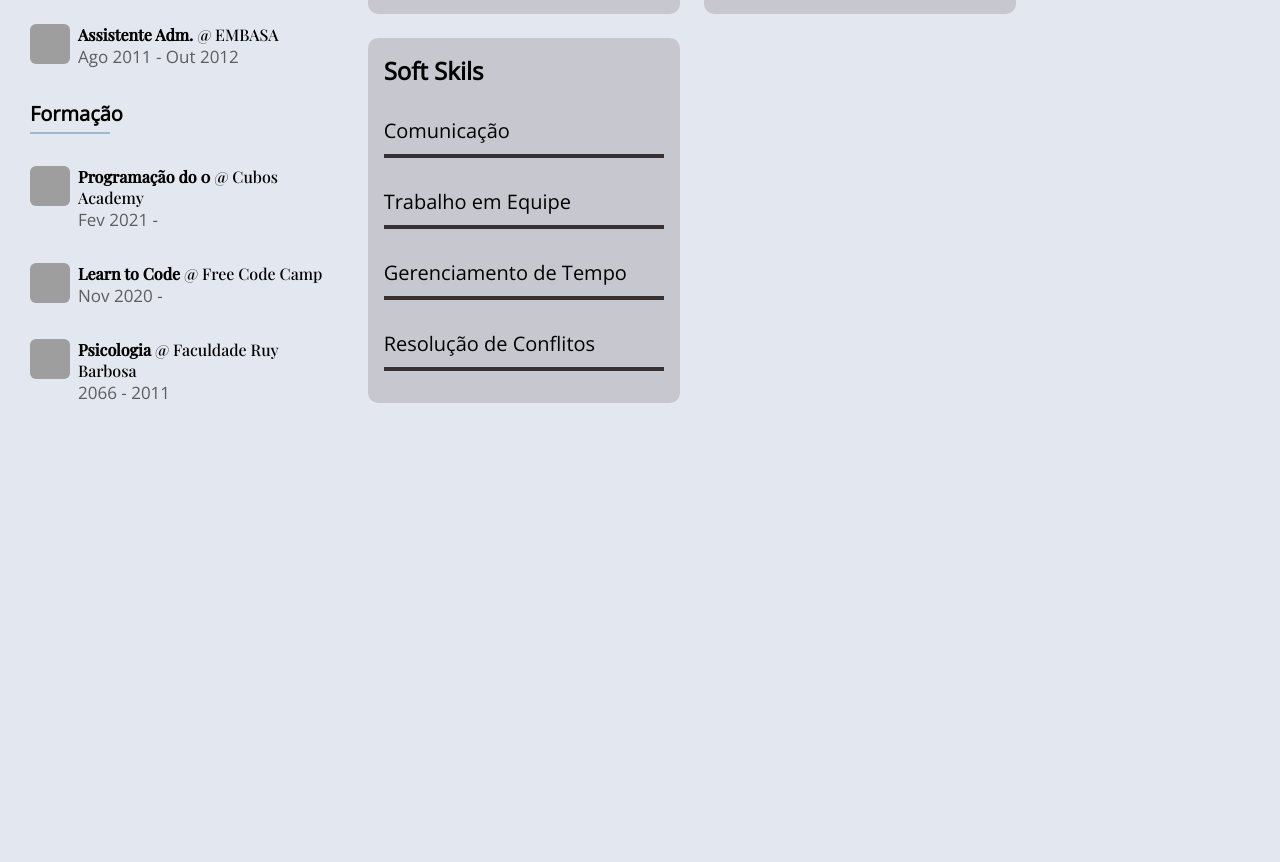
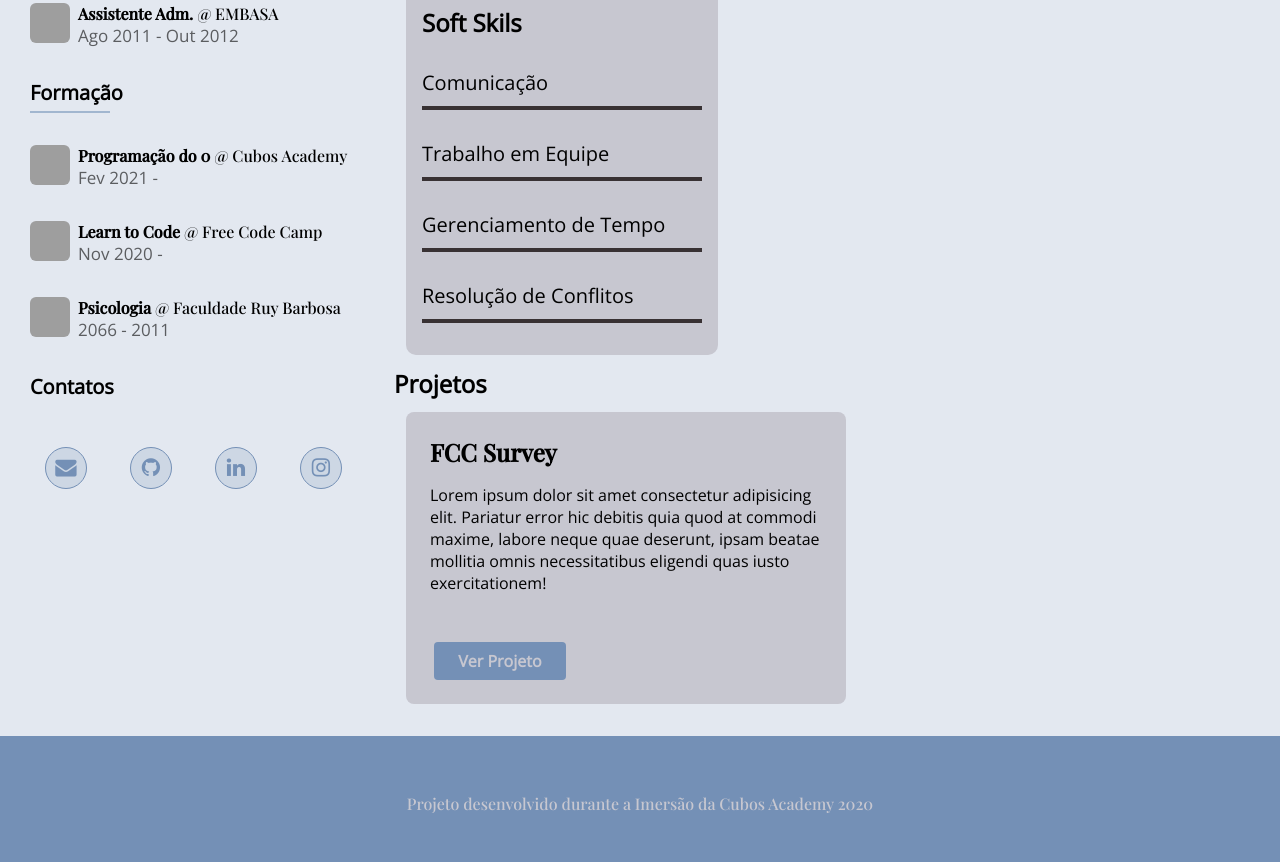
Before and after one commit to nunestiago/CubosImersao, a website: page index.html in a window 1280 px wide. Shown: the part 795-1657 px from the top of the page. Before the commit the page ends 1235 px from the top, so only its background shows below. Drawn offline with nearby package versions, Linux system fonts and the light colour scheme; grey boxes are pictures that could not be loaded.

Commit message:
missing only projects

```diff
--- a/index.html
+++ b/index.html
@@ -24,7 +24,7 @@
          </div>
       </header>
       <main>
-         <div class="colunamenor">
+      <div class="colunamenor">
             <div class="experiencias">
                <h2>Experiências Profissionais</h2>
                <div class="linha"></div>
@@ -85,11 +85,21 @@
               </div>
            </li>
          </div>
+         <div class="formacao">
+            <h2>Contatos</h2>
+            <div align="center" class="socialbtns">
+               <ul>
+                  <li><a href="mailto:ntiagon@gmail.com" class="fa fa-lg fa-envelope"></a></li>
+                  <li><a href="https://github.com/nunestiago" class="fa fa-lg fa-github"></a></li>
+                  <li><a href="https://www.linkedin.com/in/ntiagon/" class="fa fa-lg fa-linkedin"></a></li>
+                  <li><a href="https://www.instagram.com/tiago_n/" class="fa fa-lg fa-instagram"></a></li>
+               </ul>
+            </div>
          </div>
+      </div>
+
          <div class="colunamaior">
-            <div class="habilidades">
-               <h2 class="habilidades">Habilidades</h2>
-            </div>
+            <h2 class="habilidades">Habilidades</h2>
             <div class="containercards">
                <div class="conthab">
                <h3 class="card"><b>Front</b></h3>
@@ -232,8 +242,24 @@
                   </ul>
                </div>
             </div>
+         </div>
+
+
+      <div>
+         <h2 class="habilidades">Projetos</h2>
+         </div>
+         <div class="projetos">
+            <div class="projeto">
+               <h3>FCC Survey</h3>
+               <p>Lorem ipsum dolor sit amet consectetur adipisicing elit. Pariatur error hic debitis quia quod at commodi maxime, labore neque quae deserunt, ipsam beatae mollitia omnis necessitatibus eligendi quas iusto exercitationem!</p>
+               <img src="" alt="" >
+               <a class="linkprojeto" href="http://" target="_blank">Ver Projeto</a>
             </div>
          </div>
+      </div>
+
+
       </main>
+      <footer>Projeto desenvolvido durante a Imersão da Cubos Academy 2020</footer>
    </body>
 </html>
--- a/style.css
+++ b/style.css
@@ -1,6 +1,4 @@
-* {
-
-}
+@import url('//maxcdn.bootstrapcdn.com/font-awesome/4.3.0/css/font-awesome.min.css');
 
 :root {
   --color-Thunder: #383133;
@@ -90,6 +88,45 @@ main {
   border-color: rgba(135, 161, 194, 0.7)
 }
 
+/* contatos */
+
+a, a:hover {
+  text-decoration: none;
+}
+
+.socialbtns, .socialbtns ul, .socialbtns li {
+  margin: 0;
+  padding: 5px;
+  display: flex;
+  width: 340px;
+}
+
+.socialbtns li {
+    list-style: none outside none;
+    display: inline-block;
+}
+
+.socialbtns .fa {
+  width: 40px;
+    height: 28px;
+  color: #7490b6;
+  background-color:  rgba(116, 144, 182, 0.2);
+  border: 1px solid #7490b6;
+  padding-top: 12px;
+  border-radius: 22px;
+  -moz-border-radius: 22px;
+  -webkit-border-radius: 22px;
+  -o-border-radius: 22px;
+}
+
+.socialbtns .fa:hover {
+  color: #c7c7d0;
+  background-color: #7490b6;
+  border: 1px solid #fff;
+}
+
+/* fim contatos */
+
 .colunamenor img {
   height: 40px;
   width: 40px;
@@ -125,7 +162,6 @@ ul, ol {
 
 .colunamaior {
 margin-left: 24px;
-
 }
 
 .habilidades h2 {
@@ -184,3 +220,48 @@ margin-left: 24px;
   display: flex;
   flex-wrap: wrap;
 }
+
+.projetos {
+  display: flex;
+  flex-wrap: wrap;
+}
+
+.projeto {
+  width: 392px;
+  padding: 24px;
+  background-color: #c7c7d0;
+  border-radius: 8px;
+  margin: 12px;
+}
+
+.projeto h3 {
+  font-size: 24px;
+  font-weight: bold;
+}
+
+.projeto p {
+  margin-top: 16px;
+  margin-bottom: 24px;
+}
+
+.projeto a {
+  display: inline-block;
+  text-decoration: none;
+  background-color: #7490b6;
+  color: #c7c7d0;
+  padding: 8px 24px;
+  font-family: 'Open Sans', sans-serif;
+  border-radius: 4px;
+  font-weight: 600;
+  text-align: center;
+  margin-top: 24px;
+}
+
+footer{
+  background-color: #7490b6;
+  color: #c7c7d0;
+  padding: 57px;
+  text-align: center;
+  font-family: 'Playfair Display', serif;
+  height: 12px;
+  }
```
